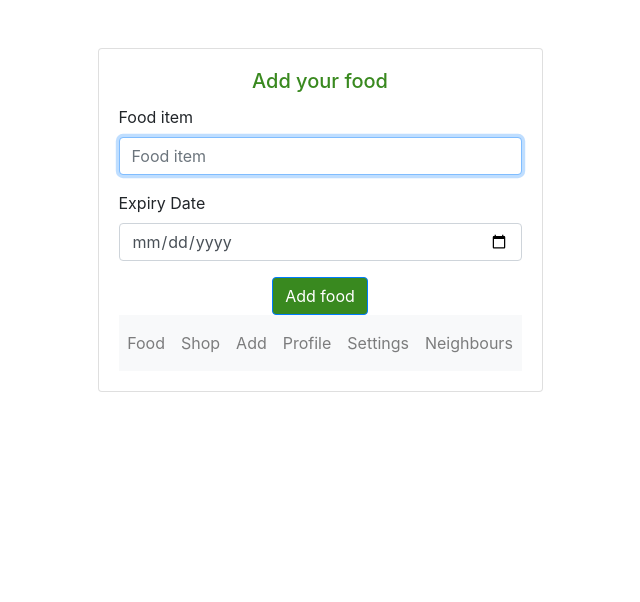
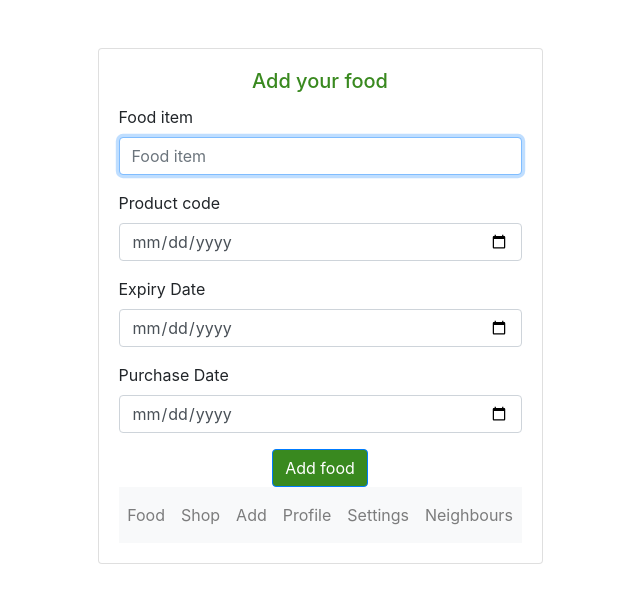
Before and after one commit to mikkovalla/Pehmo, a React (Create React App) app in the folder code/pehmo_client/: page /addfood in a window 1280 px wide. Shown: the top 602 px of the page, without its empty margins (320-960 px from the left). Built offline with nearby package versions, Linux system fonts and the light colour scheme.

Commit message:
add field

```diff
--- a/code/pehmo_client/src/components/AddFood.jsx
+++ b/code/pehmo_client/src/components/AddFood.jsx
@@ -30,12 +30,32 @@ class AddFood extends Component {
                     />
                   </div>
                   <div className="form-label-group">
+                    <label htmlFor="inputean">Product code</label>
+                    <input
+                      type="date"
+                      id="inputean"
+                      className="form-control"
+                      placeholder="ean"
+                      required
+                    />
+                  </div>
+                  <div className="form-label-group">
                     <label htmlFor="inputExpDate">Expiry Date</label>
                     <input
                       type="date"
                       id="inputExpDate"
                       className="form-control"
                       placeholder="Password"
+                      required
+                    />
+                  </div>
+                  <div className="form-label-group">
+                    <label htmlFor="inputPurchaseDate">Purchase Date</label>
+                    <input
+                      type="date"
+                      id="inputean"
+                      className="form-control"
+                      placeholder="Purchase Date"
                       required
                     />
                   </div>
```
